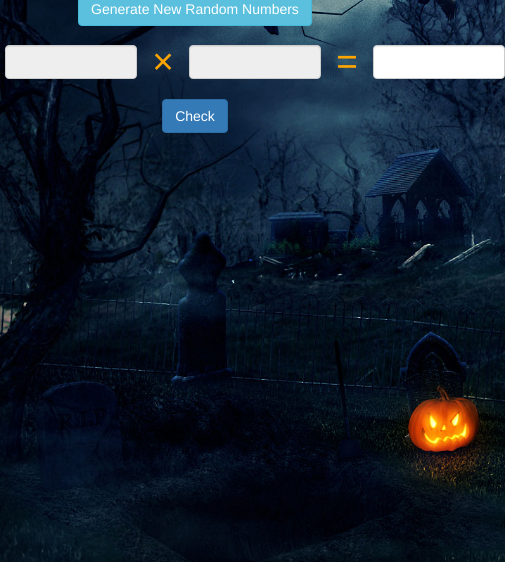
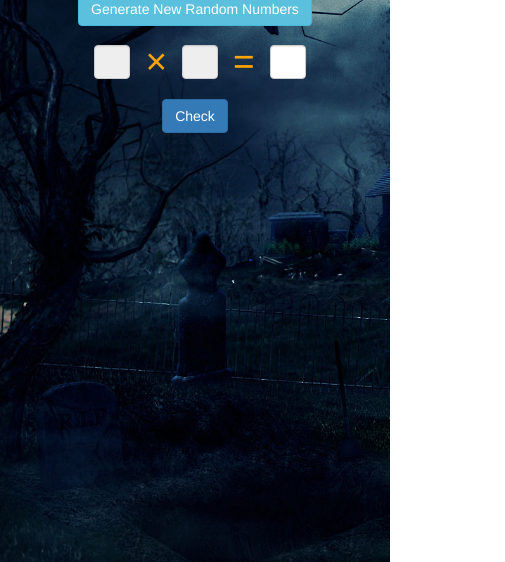
Before and after one commit to edgar1140/Halloween_Math_Game, a website: page dist/index/index.html in a window 390 px wide. Shown: the part 282-844 px from the top of the page, 505 px wide, since content can reach past the window. Drawn offline with nearby package versions, Linux system fonts and the light colour scheme; a web font is replaced by a local one.

Commit message:
fixing panel to fit on phone screen

```diff
--- a/dist/index/index.html
+++ b/dist/index/index.html
@@ -68,7 +68,7 @@
     <button id="randNums" class="btn btn-info" onclick="genRandomNums()">Generate New Random Numbers</button>
     <br>
 </center>
-<table width="500" align="center">
+<table width="100" align="center">
     <tr>
         <td>
             <div class="form-group">
```
